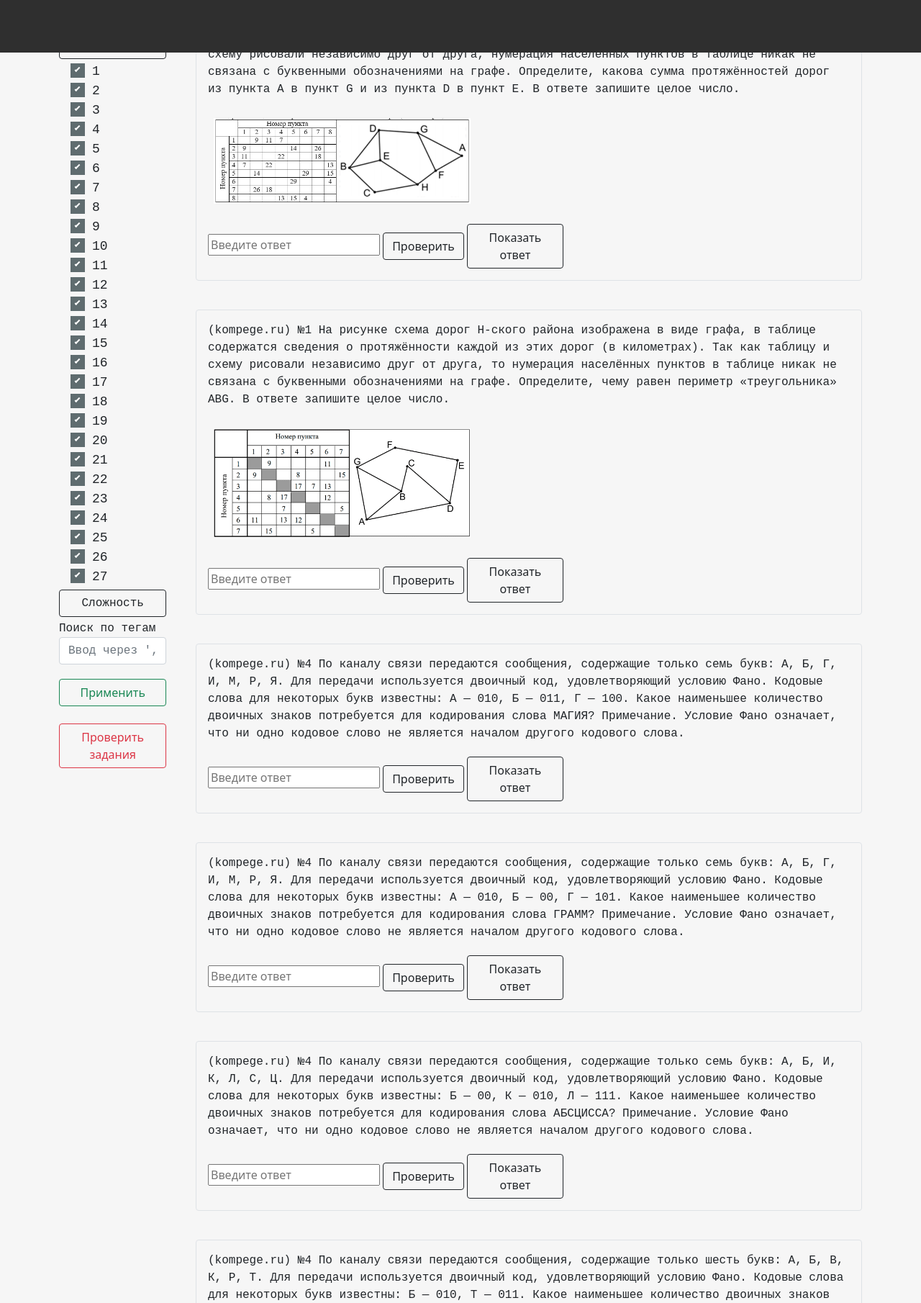
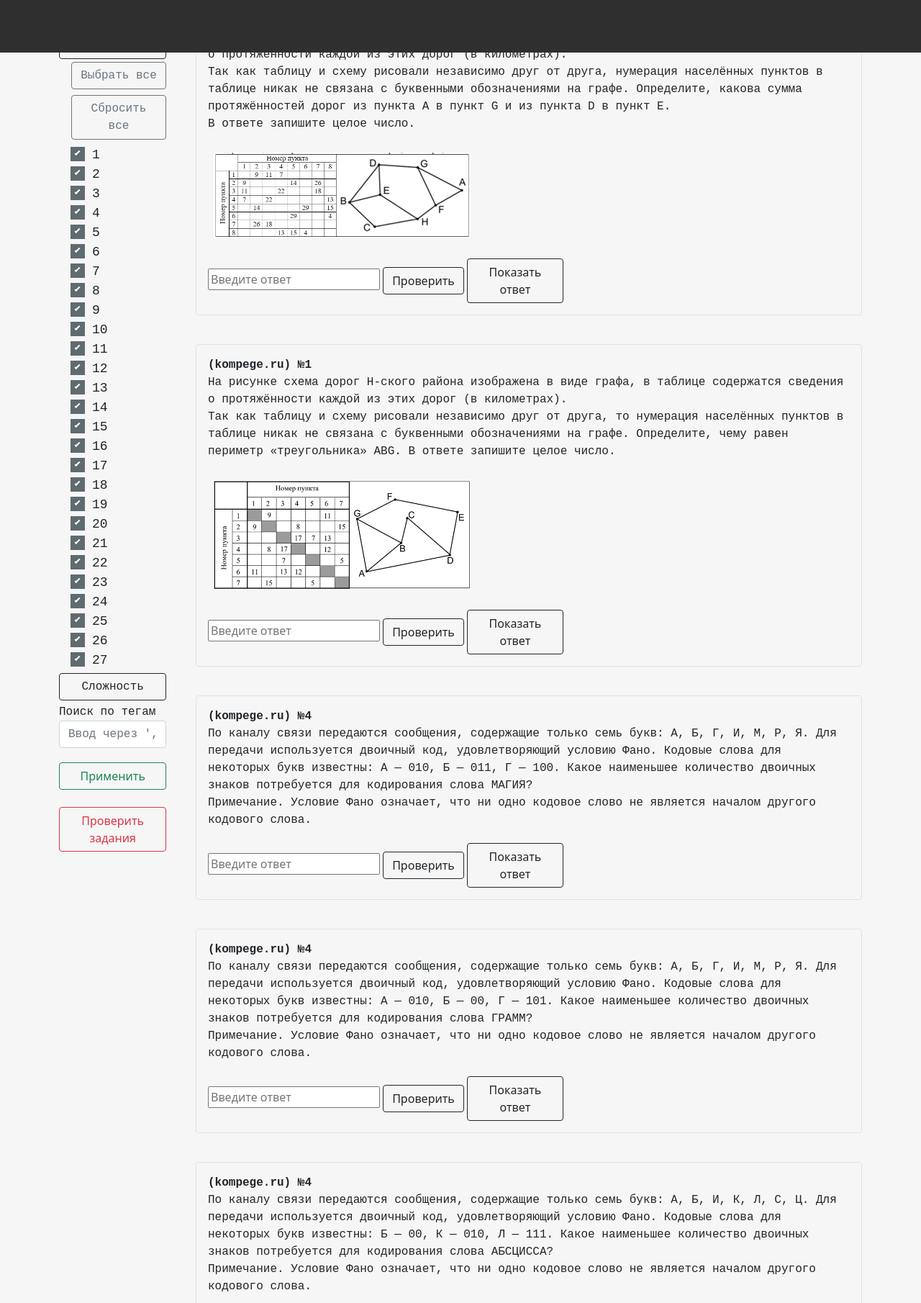
Before and after one commit to Keopint/EGE_WEBSITE_2, a Flask app: page /tasks in a window 1280 px wide, after a click on "Выбрать задания". Shown: the part 135-1945 px from the top of the page at 72% size. Run offline with Flask 3, Linux system fonts and the light colour scheme; a user stored in the database is signed in; some libraries are stand-ins or nearby versions.

Commit message:
Tegs and fix problems

```diff
--- a/app.py
+++ b/app.py
@@ -270,7 +270,7 @@ def tasks():
 def add_task_form():
     if request.method == "POST":
         source = request.form["source"]
-        statement = request.form["statement"]
+        statement = str(request.form["statement"]).replace('\n', '<br>')
         number = int(request.form["number"])
         difficulty = int(request.form.get("select_difficulty"))
         answer = int(request.form["answer"])
--- a/load_tasks.py
+++ b/load_tasks.py
@@ -53,7 +53,7 @@ def add_tasks():
             new_task.source = "kompege.ru"
             new_task.number = int(e["type"])
             new_task.answer = int(e["ans"])
-            new_task.statement = e["descr"]
+            new_task.statement = str(e["descr"]).replace('\n', '<br>')
             new_task.difficulty = random.randint(0, 2)
             new_task.solution = "No"
             if "file" in e.keys():
--- a/templates/tasks.html
+++ b/templates/tasks.html
@@ -23,6 +23,12 @@
                             </button>
                             <div class="collapse" id="number_tasks-collapse">
                                 <ul class="btn-toggle-nav list-unstyled fw-normal mt-1 small">
+                                    <div class="d-flex justify-content-center mb-2"> <!-- Центрируем кнопки -->
+                                        <button type="button" class="btn btn-outline-secondary" style="width: 80%;" onclick="checkAllCheckboxes()">Выбрать все</button>
+                                    </div>
+                                    <div class="d-flex justify-content-center mb-2">
+                                        <button type="button" class="btn btn-outline-secondary" style="width: 80%;" onclick="uncheckAllCheckboxes()">Сбросить все</button>
+                                    </div>
                                     {% for i in range(1, 28) %}
                                     <li class="ms-3">
                                         <div class="checkbox-wrapper-21">
@@ -73,11 +79,11 @@
             <h1 align="center" class="pt-2 pb-2">Задачи ЕГЭ</h1>
             {% for task, tags_for_task in tasks %}
                 <div class="task-item border rounded p-3 mb-3">
-                    <p>({{task["source"]}}) №{{task["number"]}} {{task["statement"]}}</p>
+                    <p><b>({{task["source"]}}) №{{task["number"]}}</b> <br>{{task["statement"]|safe}}</p>
                     {% if task.file_name == None %}
                     {% elif task.file_name[-3:] == "png" or task.file_name[-3:] == "jpg" %}
                         <img src="/static/img/{{task.file_name}}" class="img-fluid m-2" alt="..." width="40%">
-                    {% elif task.file_name[-3:] == "txt" or task.file_name[-3:] == "xls" or task.file_name[-4:] == "xlsx" %}
+                    {% elif task.file_name[-3:] == "txt" or task.file_name[-4:] == "xlsx" %}
                         <a href="/static/img/{{task.file_name}}" style="color:black" download>Скачать файл</a>
                     {% endif %}
                     <p>
@@ -220,5 +226,20 @@
         link.click(); // Программно кликаем по ссылке
         document.body.removeChild(link); // Удаляем ссылку из документа
     }
+
+    function checkAllCheckboxes() {
+        const checkboxes = document.querySelectorAll('input[type="checkbox"]');
+        checkboxes.forEach(checkbox => {
+            checkbox.checked = true;
+        });
+    }
+
+    // Функция для сброса всех чекбоксов
+    function uncheckAllCheckboxes() {
+        const checkboxes = document.querySelectorAll('input[type="checkbox"]');
+        checkboxes.forEach(checkbox => {
+            checkbox.checked = false;
+        });
+    }
 </script>
 {% endblock %}
```
Also changed, not shown: 4 other files.
